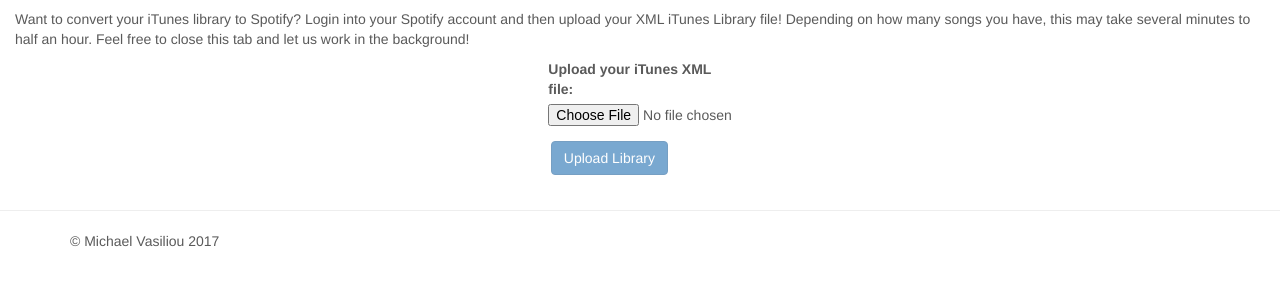
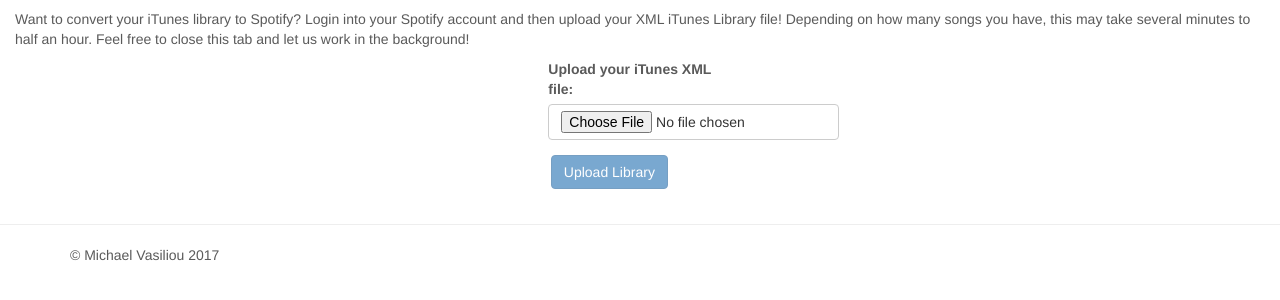
Before and after one commit to mvasiliou/spotify-convert-app, a Django app: template spotify_convert/templates/spotify_convert/index.html in a window 1280 px wide. Shown: the part 51-351 px from the top of the page. Run offline with Django 3.2, Linux system fonts and the light colour scheme; the template is opened without the code that fills it: values that come from a table or form of the project are taken from there, others are empty; parts of the project's set-up code (start-up, migrations or seed data) failed here and were passed over; some libraries are stand-ins or nearby versions.

Commit message:
Update file button

```diff
--- a/spotify_convert/templates/spotify_convert/index.html
+++ b/spotify_convert/templates/spotify_convert/index.html
@@ -12,7 +12,7 @@
         <div class ="row">
         <div class='form-group col-md-2 col-lg-offset-5'>
             <label for="file_input">Upload your iTunes XML file:</label>
-            <input class='' type="file" id="file_input"/>
+            <input class='btn btn-default' type="file" id="file_input"/>
         </div>
         </div>
         <div class = 'form-group col-md-2 col-md-offset-5'>
```
